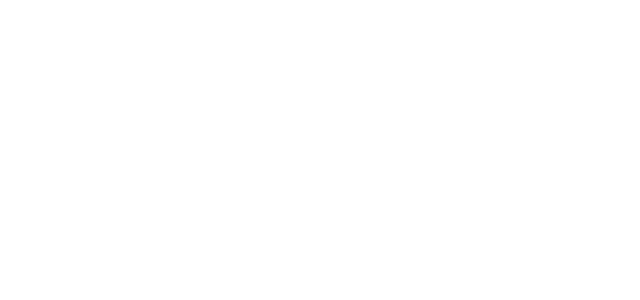
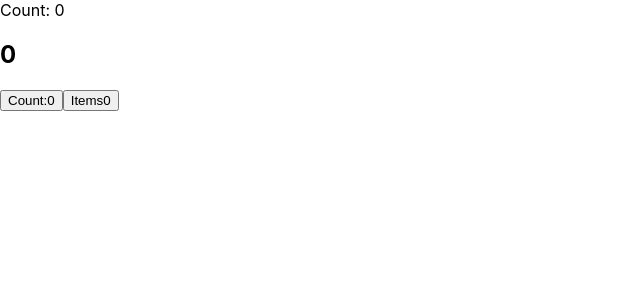
Before and after one commit to Yogesh-AngularMinds/examples, a React (Create React App) app: page / in a window 1280 px wide. Shown: the top 300 px of the page, without its empty margins (0-640 px from the left). Built offline with nearby package versions, Linux system fonts and the light colour scheme.

Commit message:
New changes

```diff
--- a/package.json
+++ b/package.json
@@ -1,11 +1,13 @@
 {
   "name": "examples",
   "version": "0.1.0",
+  "homepage": "http://yogesh-angularminds.github.io/examples",
   "private": true,
   "dependencies": {
     "@testing-library/jest-dom": "^5.16.5",
     "@testing-library/react": "^13.4.0",
     "@testing-library/user-event": "^13.5.0",
+    "gh-pages": "^5.0.0",
     "react": "^18.2.0",
     "react-dom": "^18.2.0",
     "react-scripts": "5.0.1",
@@ -13,6 +15,8 @@
   },
   "scripts": {
     "start": "react-scripts start",
+    "predeploy": "npm run build",
+    "deploy": "gh-pages -d master -d build",
     "build": "react-scripts build",
     "test": "react-scripts test",
     "eject": "react-scripts eject"
--- a/src/App.js
+++ b/src/App.js
@@ -16,7 +16,7 @@
         <UseRef /> */}
 
       {/* Useemo*/}
-      {/* <UseMemo /> */}
+      <UseMemo />
 
       {/* useCallback
       <UseCallback /> */}
```
Also changed, not shown: 1 other file (tests, documents, lock files or other folders).
